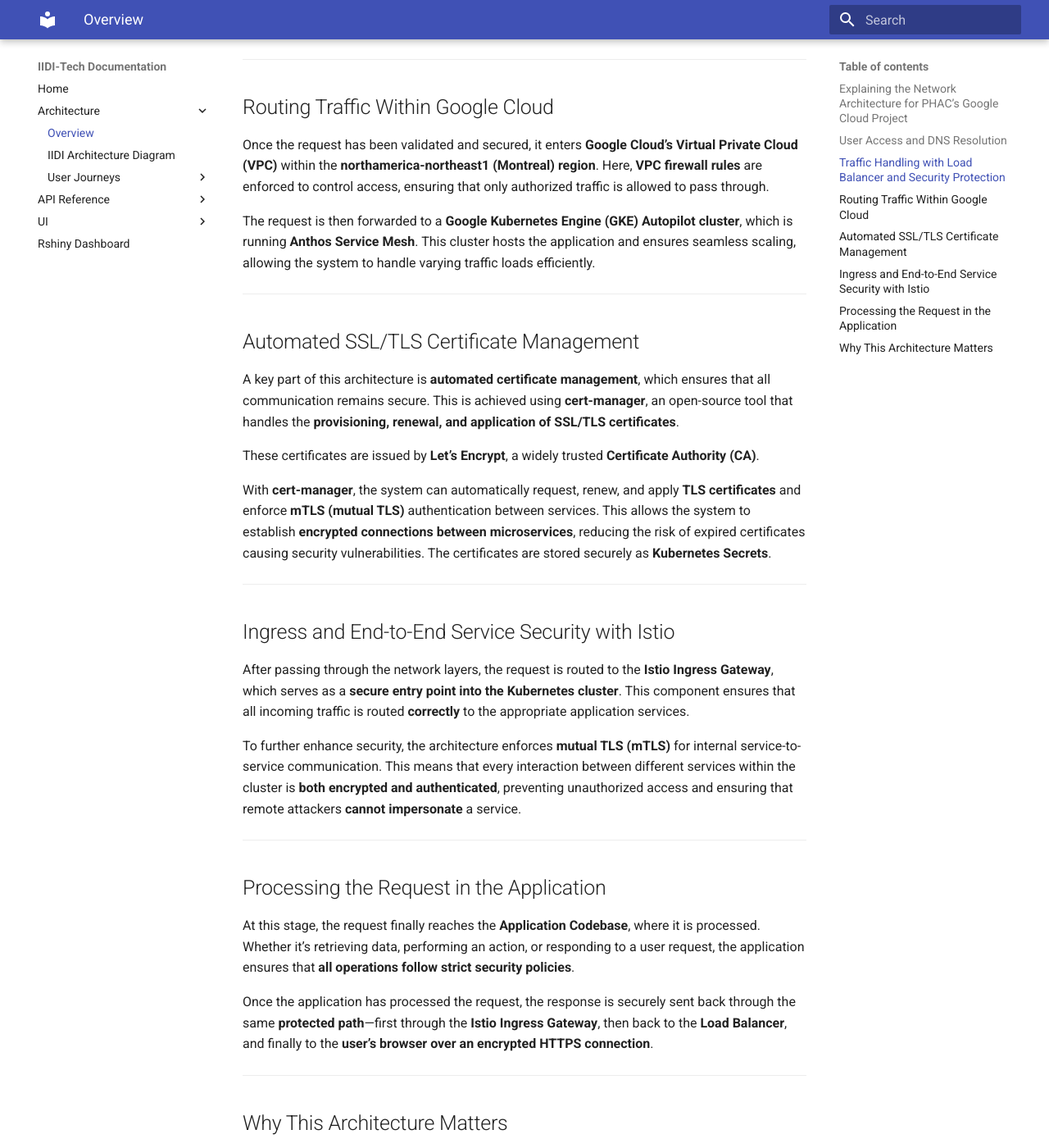
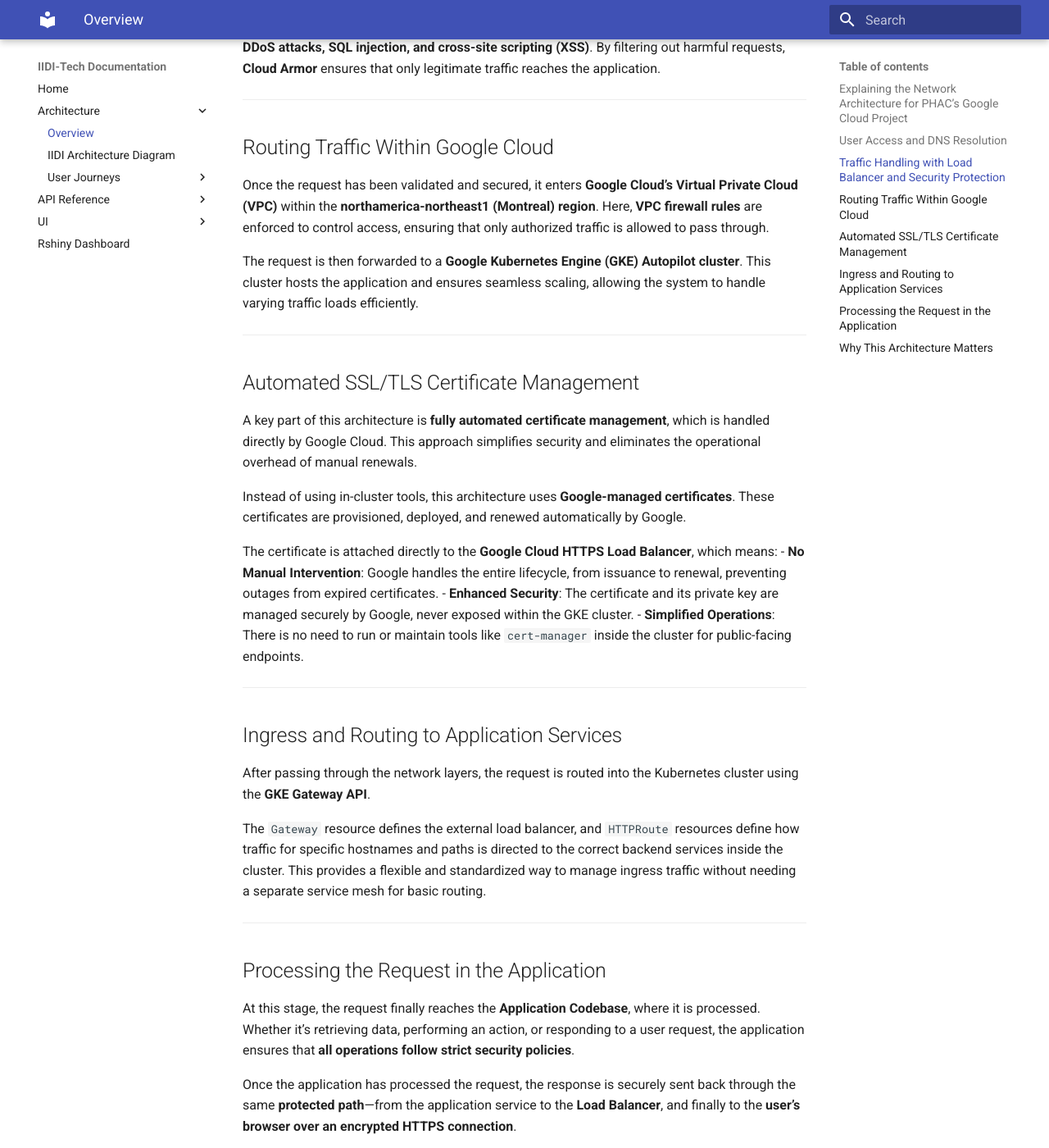
Before and after one commit to PHACDataHub/iidi-tech, an MkDocs documentation site: the page built from docs/architecture/GCP Architecture/GCP-Architecture.md, in a window 1280 px wide and 1400 px high, scrolled down 2098 px. Shown: the whole window at 82% size. Built offline with MkDocs 1.6.1 and Material for MkDocs 9.7.7, drawn with Linux system fonts in a browser that asks for light colours; some of the changed text lies outside the part shown.

Commit message:
Update GCP-Architecture.md

```diff
--- a/docs/architecture/GCP Architecture/GCP-Architecture.md
+++ b/docs/architecture/GCP Architecture/GCP-Architecture.md
@@ -4,7 +4,7 @@
 
 ## Explaining the Network Architecture for PHAC’s Google Cloud Project
 
-This architecture represents a **secure and scalable cloud-based infrastructure** deployed on **Google Cloud Platform (GCP)** by **PHAC (Public Health Agency of Canada)**. It is designed to ensure **secure communication, automated certificate management, and robust protection** against cyber threats. Let’s walk through how a user interacts with the system and how their request moves through various components while maintaining security and efficiency.
+This architecture represents a **secure and scalable cloud-based infrastructure** deployed on **Google Cloud Platform (GCP)** by **PHAC (Public Health Agency of Canada)**. It is designed to ensure **secure communication, fully automated certificate management, and robust protection** against cyber threats. Let’s walk through how a user interacts with the system and how their request moves through various components while maintaining security and efficiency.
 
 ---
 
@@ -18,7 +18,10 @@
 
 ## Traffic Handling with Load Balancer and Security Protection
 
-The request is then routed to **Google Cloud’s HTTPS Load Balancer**, which plays a crucial role in managing and securing incoming traffic. One of its primary responsibilities is **terminating TLS (SSL)**—essentially, it decrypts the request, allowing the system to process it efficiently before re-encrypting it as needed. Additionally, if a user accidentally accesses the application via **HTTP** instead of **HTTPS**, the Load Balancer automatically redirects the request to **HTTPS**, ensuring that all traffic remains securely encrypted.
+The request is then routed to **Google Cloud’s External HTTPS Load Balancer**, which plays a crucial role in managing and securing incoming traffic. Its primary responsibilities are:
+
+1.  **TLS Termination**: It uses a **Google-managed SSL certificate** to decrypt the incoming HTTPS request, allowing for inspection and efficient routing.
+2.  **HTTP-to-HTTPS Redirection**: If a user accidentally accesses the application via **HTTP**, the Load Balancer automatically redirects the request to **HTTPS**, ensuring all traffic remains securely encrypted.
 
 To further protect against cyber threats, the request is passed through **Cloud Armor**, Google’s **Web Application Firewall (WAF)**. This layer helps detect and block malicious activities, such as **DDoS attacks, SQL injection, and cross-site scripting (XSS)**. By filtering out harmful requests, **Cloud Armor** ensures that only legitimate traffic reaches the application.
 
@@ -28,25 +31,28 @@
 
 Once the request has been validated and secured, it enters **Google Cloud’s Virtual Private Cloud (VPC)** within the **northamerica-northeast1 (Montreal) region**. Here, **VPC firewall rules** are enforced to control access, ensuring that only authorized traffic is allowed to pass through.
 
-The request is then forwarded to a **Google Kubernetes Engine (GKE) Autopilot cluster**, which is running **Anthos Service Mesh**. This cluster hosts the application and ensures seamless scaling, allowing the system to handle varying traffic loads efficiently.
+The request is then forwarded to a **Google Kubernetes Engine (GKE) Autopilot cluster**. This cluster hosts the application and ensures seamless scaling, allowing the system to handle varying traffic loads efficiently.
 
 ---
 
 ## Automated SSL/TLS Certificate Management
 
-A key part of this architecture is **automated certificate management**, which ensures that all communication remains secure. This is achieved using **cert-manager**, an open-source tool that handles the **provisioning, renewal, and application of SSL/TLS certificates**.
+A key part of this architecture is **fully automated certificate management**, which is handled directly by Google Cloud. This approach simplifies security and eliminates the operational overhead of manual renewals.
 
-These certificates are issued by **Let’s Encrypt**, a widely trusted **Certificate Authority (CA)**.
+Instead of using in-cluster tools, this architecture uses **Google-managed certificates**. These certificates are provisioned, deployed, and renewed automatically by Google.
 
-With **cert-manager**, the system can automatically request, renew, and apply **TLS certificates** and enforce **mTLS (mutual TLS)** authentication between services. This allows the system to establish **encrypted connections between microservices**, reducing the risk of expired certificates causing security vulnerabilities. The certificates are stored securely as **Kubernetes Secrets**.
+The certificate is attached directly to the **Google Cloud HTTPS Load Balancer**, which means:
+-   **No Manual Intervention**: Google handles the entire lifecycle, from issuance to renewal, preventing outages from expired certificates.
+-   **Enhanced Security**: The certificate and its private key are managed securely by Google, never exposed within the GKE cluster.
+-   **Simplified Operations**: There is no need to run or maintain tools like `cert-manager` inside the cluster for public-facing endpoints.
 
 ---
 
-## Ingress and End-to-End Service Security with Istio
+## Ingress and Routing to Application Services
 
-After passing through the network layers, the request is routed to the **Istio Ingress Gateway**, which serves as a **secure entry point into the Kubernetes cluster**. This component ensures that all incoming traffic is routed **correctly** to the appropriate application services.
+After passing through the network layers, the request is routed into the Kubernetes cluster using the **GKE Gateway API**.
 
-To further enhance security, the architecture enforces **mutual TLS (mTLS)** for internal service-to-service communication. This means that every interaction between different services within the cluster is **both encrypted and authenticated**, preventing unauthorized access and ensuring that remote attackers **cannot impersonate** a service.
+The `Gateway` resource defines the external load balancer, and `HTTPRoute` resources define how traffic for specific hostnames and paths is directed to the correct backend services inside the cluster. This provides a flexible and standardized way to manage ingress traffic without needing a separate service mesh for basic routing.
 
 ---
 
@@ -54,7 +60,7 @@
 
 At this stage, the request finally reaches the **Application Codebase**, where it is processed. Whether it’s retrieving data, performing an action, or responding to a user request, the application ensures that **all operations follow strict security policies**.
 
-Once the application has processed the request, the response is securely sent back through the same **protected path**—first through the **Istio Ingress Gateway**, then back to the **Load Balancer**, and finally to the **user’s browser over an encrypted HTTPS connection**.
+Once the application has processed the request, the response is securely sent back through the same **protected path**—from the application service to the **Load Balancer**, and finally to the **user’s browser over an encrypted HTTPS connection**.
 
 ---
 
@@ -62,8 +68,8 @@
 
 This system is built with **security, automation, and scalability** in mind. **Every step ensures that:**
 
-- **All data is protected** using encryption.
-- **Malicious traffic is blocked** before it reaches the application.
-- **Services communicate securely** using **mTLS authentication**.
+-   **All data is protected** using encryption.
+-   **Malicious traffic is blocked** before it reaches the application.
+-   **Certificate management is fully automated** by Google, reducing operational risk.
 
-By using **Google Cloud’s Load Balancer, Cloud Armor, and Anthos Service Mesh**, along with **automated SSL certificate management via Let’s Encrypt**, this system guarantees a **modern, cloud-native, and highly secure** infrastructure.
+By using **Google Cloud’s managed services like the External HTTPS Load Balancer, Cloud Armor, and Google-managed certificates**, this system provides a modern, cloud-native, and highly secure infrastructure.
```
